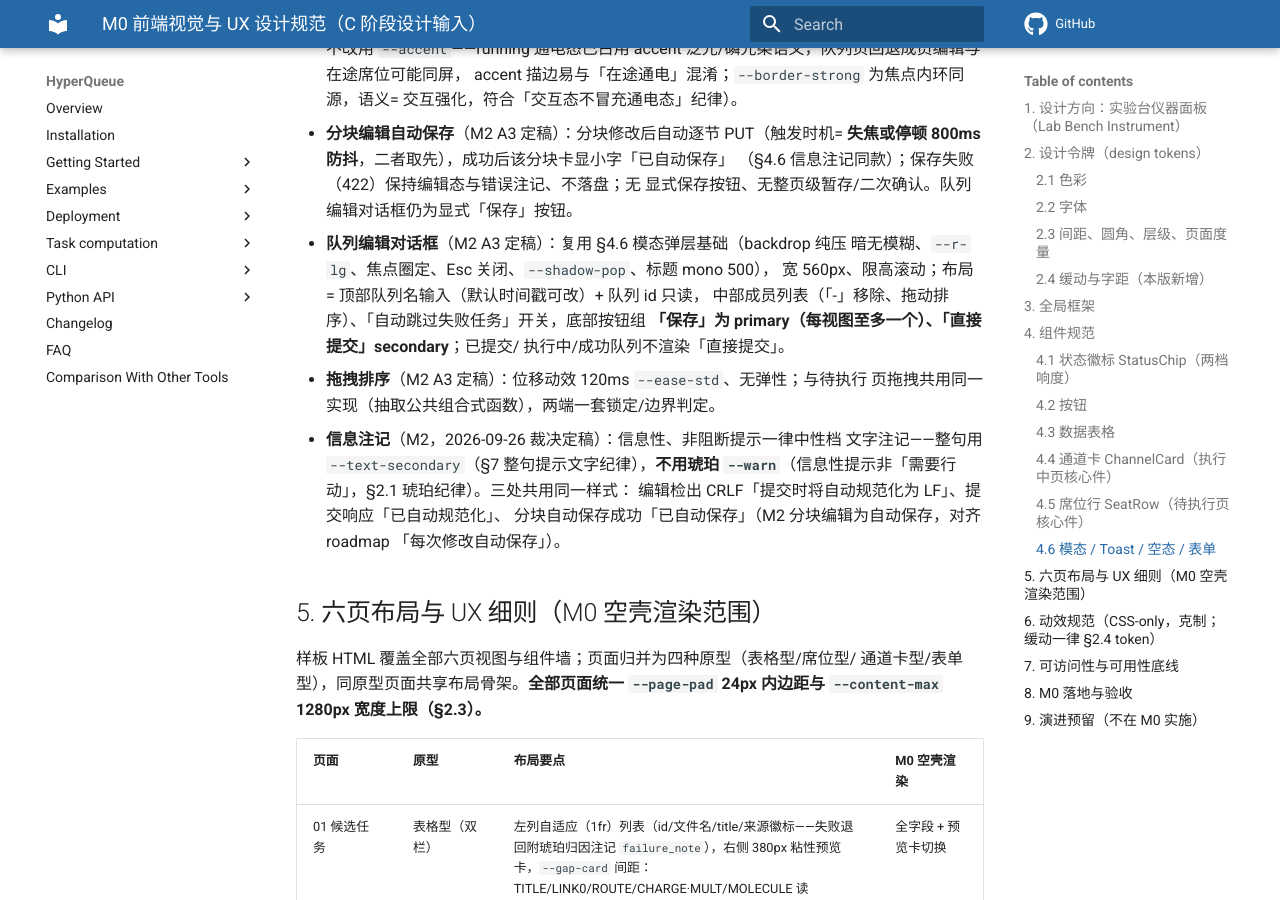
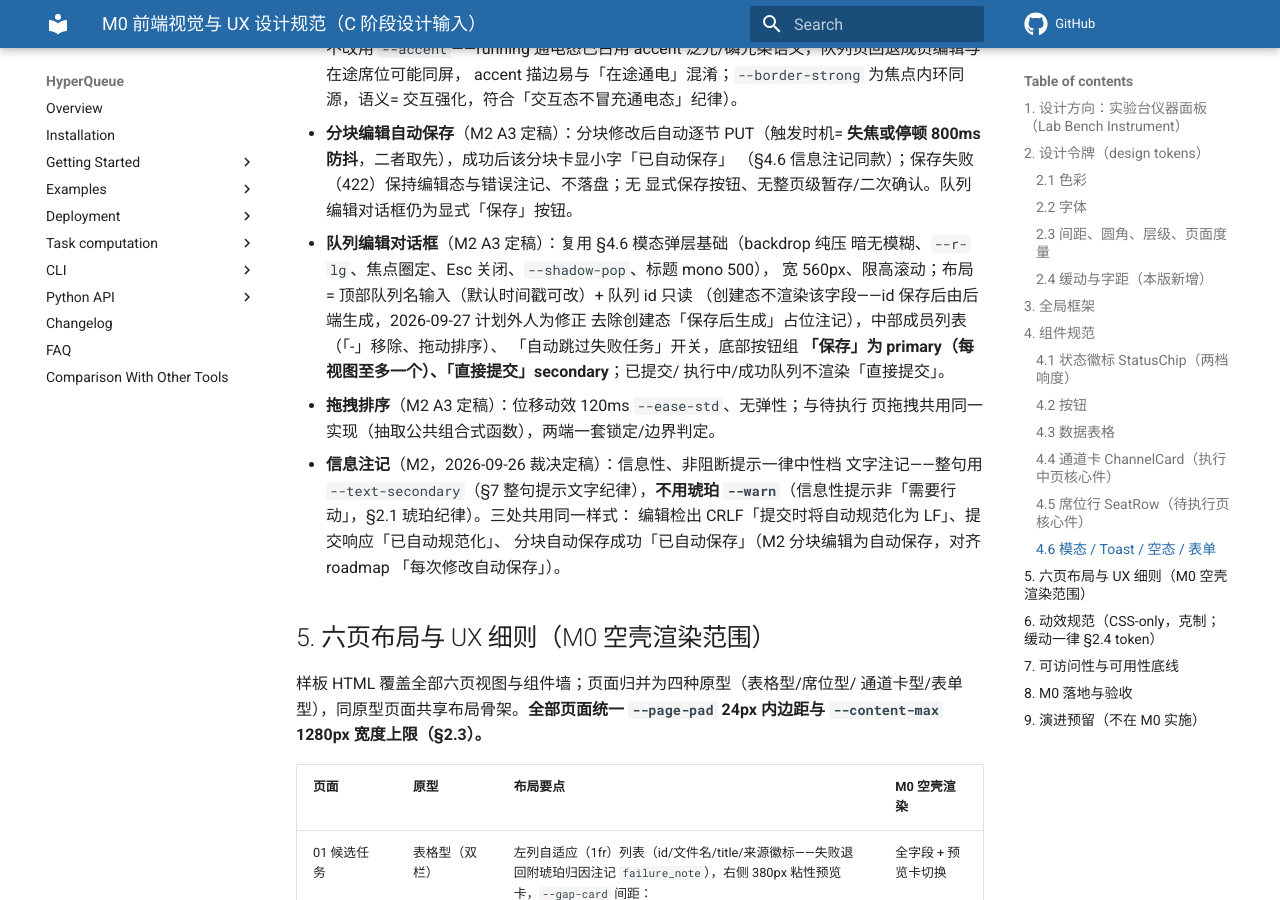
Before and after one commit to baizhancaiji/gauforge, an MkDocs documentation site: the page built from docs/plans/m0-frontend-design.md, in a window 1280 px wide and 900 px high, scrolled down 10754 px. Built offline with MkDocs 1.6.1 and Material for MkDocs 9.7.7, drawn with Linux system fonts in a browser that asks for light colours; comment, search, counter and statistics services are not loaded; the version menu is left out.

Commit message:
docs: 回填创建态队列对话框不显示队列 id 字段的表述
- roadmap M2、m2-plan M2.2/§4.3、m0-frontend-design §4.6 四处旧文写明创建对话框显示「保存后生成」占位，与 15b58ed07 修正后的实际 UI 不符（计划外人为修正）
- 统一回填为：创建态不渲染队列 id 字段、id 保存后由后端生成，编辑/只读态仍只读展示

```diff
--- a/docs/plans/m0-frontend-design.md
+++ b/docs/plans/m0-frontend-design.md
@@ -440,8 +440,10 @@ g16web 的典型运行环境是内网/离线实验室机器，外链字体失败
   显式保存按钮、无整页级暂存/二次确认。队列编辑对话框仍为显式「保存」按钮。
 - **队列编辑对话框**（M2 A3 定稿）：复用 §4.6 模态弹层基础（backdrop 纯压
   暗无模糊、`--r-lg`、焦点圈定、Esc 关闭、`--shadow-pop`、标题 mono 500），
-  宽 560px、限高滚动；布局 = 顶部队列名输入（默认时间戳可改）+ 队列 id 只读，
-  中部成员列表（「-」移除、拖动排序）、「自动跳过失败任务」开关，底部按钮组
+  宽 560px、限高滚动；布局 = 顶部队列名输入（默认时间戳可改）+ 队列 id 只读
+  （创建态不渲染该字段——id 保存后由后端生成，2026-09-27 计划外人为修正
+  去除创建态「保存后生成」占位注记），中部成员列表（「-」移除、拖动排序）、
+  「自动跳过失败任务」开关，底部按钮组
   **「保存」为 primary（每视图至多一个）、「直接提交」secondary**；已提交/
   执行中/成功队列不渲染「直接提交」。
 - **拖拽排序**（M2 A3 定稿）：位移动效 120ms `--ease-std`、无弹性；与待执行
```
Also changed, not shown: docs/plans/m2-plan.md (+3 -2 lines), docs/specs/roadmap.md (+2 -1 lines).
